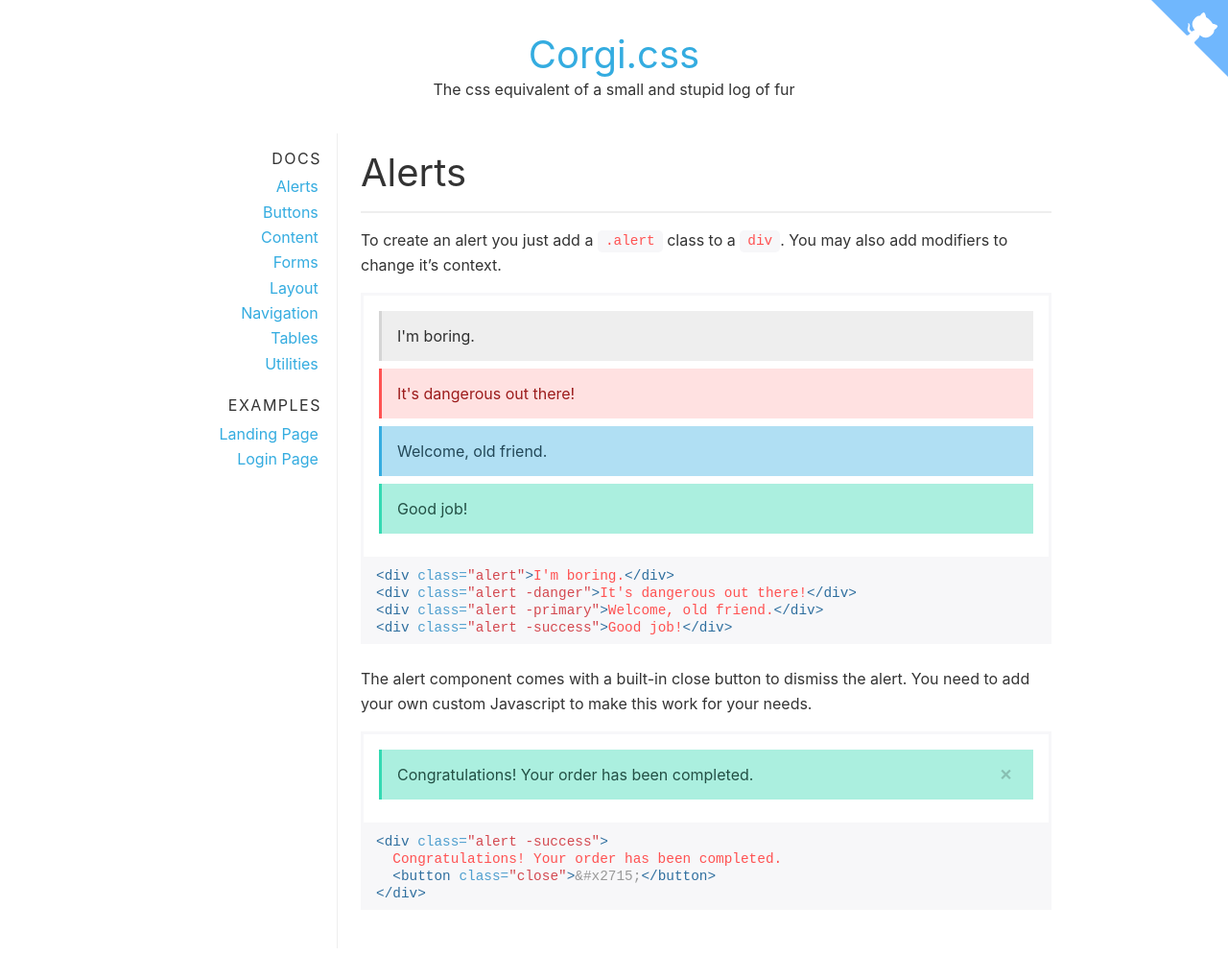
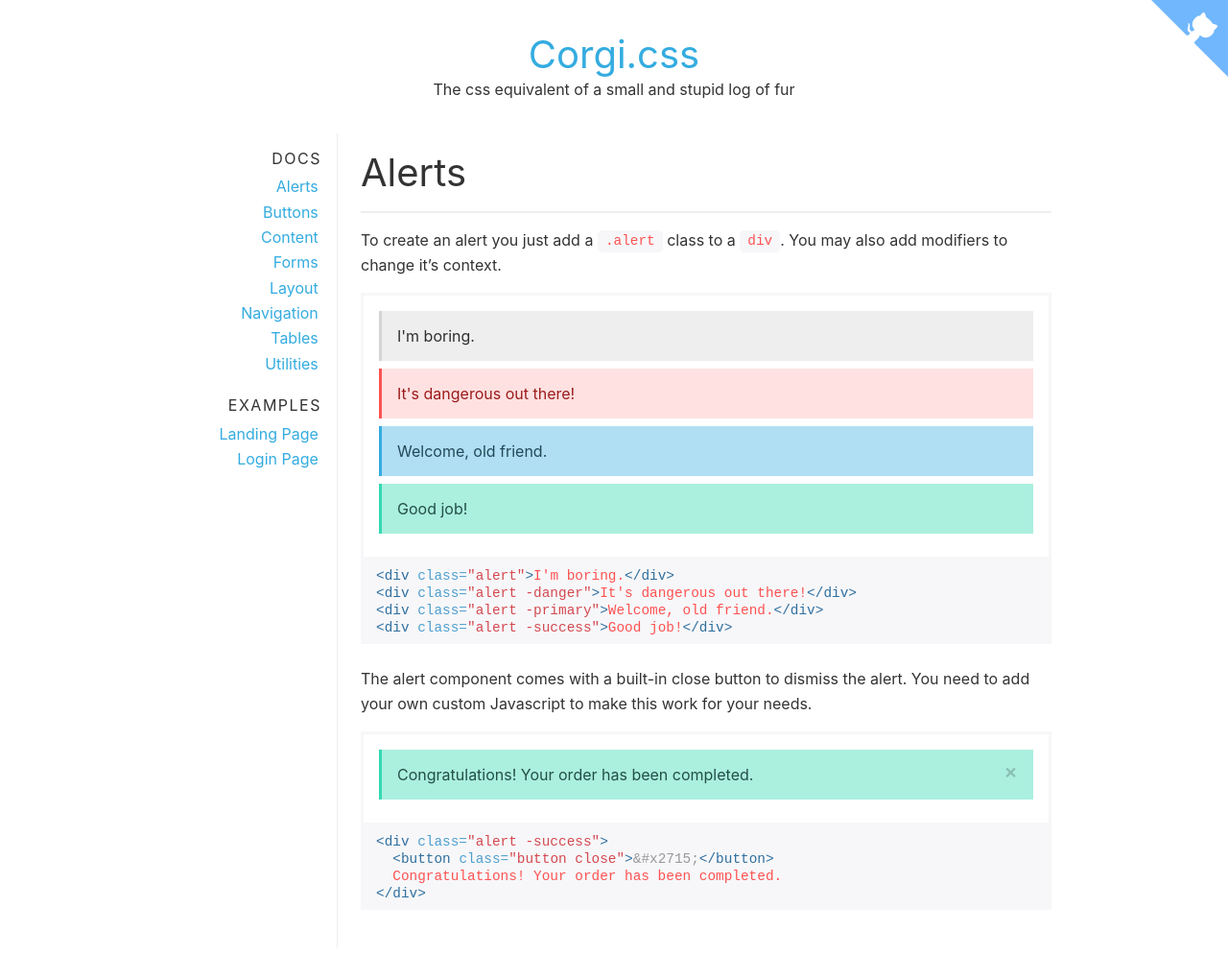
Before and after one commit to CuttingedgeDev/corgi-, a Jekyll site: the page built from docs/_documentation/alerts.md, in a window 1280 px wide. Shown: the whole page at 96% size. Built offline with Jekyll 4.4.1, drawn with Linux system fonts in a browser that asks for light colours.

Commit message:
reworks button in alert to share styles

```diff
--- a/docs/_documentation/alerts.md
+++ b/docs/_documentation/alerts.md
@@ -31,15 +31,15 @@ need to add your own custom Javascript to make this work for your needs.
 <div class="example">
   <div class="container preview">
     <div class="alert -success">
+      <button class="button close">&#x2715;</button>
       Congratulations! Your order has been completed.
-      <button class="close">&#x2715;</button>
     </div>
   </div>
 </div>
 
 {% highlight html %}
 <div class="alert -success">
+  <button class="button close">&#x2715;</button>
   Congratulations! Your order has been completed.
-  <button class="close">&#x2715;</button>
 </div>
 {% endhighlight %}
--- a/docs/css/corgi-docs.css
+++ b/docs/css/corgi-docs.css
@@ -283,6 +283,7 @@ form.form > fieldset textarea {
 
 .button {
   color: #34ace0;
+  background: transparent;
   appearance: none;
   display: inline-block;
   padding: 0.5rem 1rem;
@@ -562,10 +563,8 @@ nav.nav > ul li {
 
 .alert > button.close {
   float: right;
-  appearance: none;
-  background: transparent;
-  border: none;
-  font-size: 1rem;
+  padding: 0;
+  line-height: 1;
   font-weight: bold;
   cursor: pointer;
   color: rgba(0, 0, 0, 0.2);
--- a/sass/elements/alerts.sass
+++ b/sass/elements/alerts.sass
@@ -11,10 +11,8 @@
 
   > button.close
     float: right
-    appearance: none
-    background: transparent
-    border: none
-    font-size: 1rem
+    padding: 0
+    line-height: 1
     font-weight: bold
     cursor: pointer
     color: rgba(0, 0, 0, 0.2)
--- a/sass/elements/buttons.sass
+++ b/sass/elements/buttons.sass
@@ -28,6 +28,7 @@
 
 .button
   color: $primary
+  background: transparent
   appearance: none
   display: inline-block
   padding: 0.5rem 1rem
```
Also changed, not shown: 1 other file.
